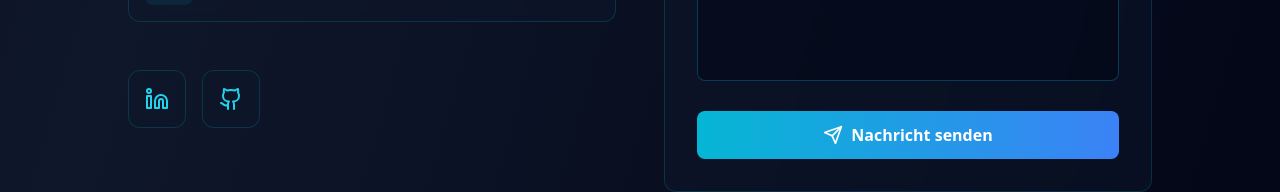
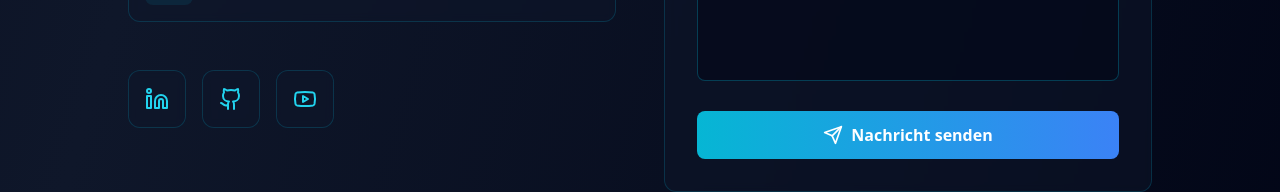
Before and after one commit to notisalomon/portfolio-project, a React (Vite) app: page / in a window 1280 px wide. Shown: the part 3994-4186 px from the top of the page. Built offline with nearby package versions, Linux system fonts and the light colour scheme.

Commit message:
Updated Contact.tsx

```diff
--- a/src/components/Contact.tsx
+++ b/src/components/Contact.tsx
@@ -1,4 +1,4 @@
-import { Mail, MapPin, Linkedin, Github, Send } from 'lucide-react';
+import { Mail, MapPin, Linkedin, Github, Send, Youtube } from 'lucide-react';
 import { useState } from 'react';
 
 const Contact = () => {
@@ -112,6 +112,14 @@ const Contact = () => {
               >
                 <Github className="text-cyan-400 group-hover:scale-110 transition-transform" size={24} />
               </a>
+              <a
+                href="https://www.youtube.com/channel/UCmj6iqnF2lWqJJgWbU7wpkg"
+                target="_blank"
+                rel="noopener noreferrer"
+                className="p-4 bg-slate-900/50 backdrop-blur-sm border border-cyan-500/20 rounded-xl hover:border-cyan-500/40 hover:bg-cyan-500/10 transition-all duration-300 group"
+              >
+                <Youtube className="text-cyan-400 group-hover:scale-110 transition-transform" size={24} />
+              </a>
             </div>
           </div>
 
```
